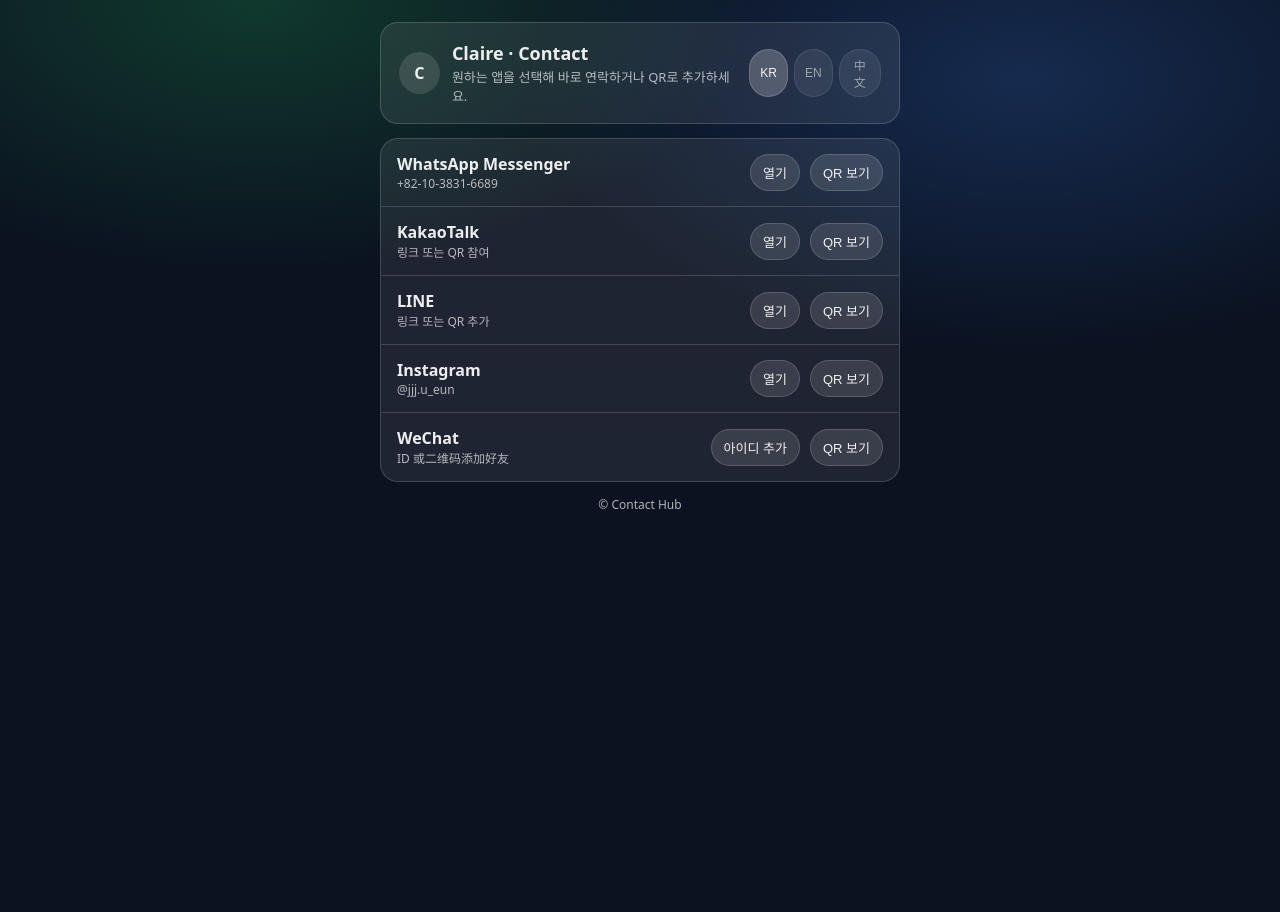
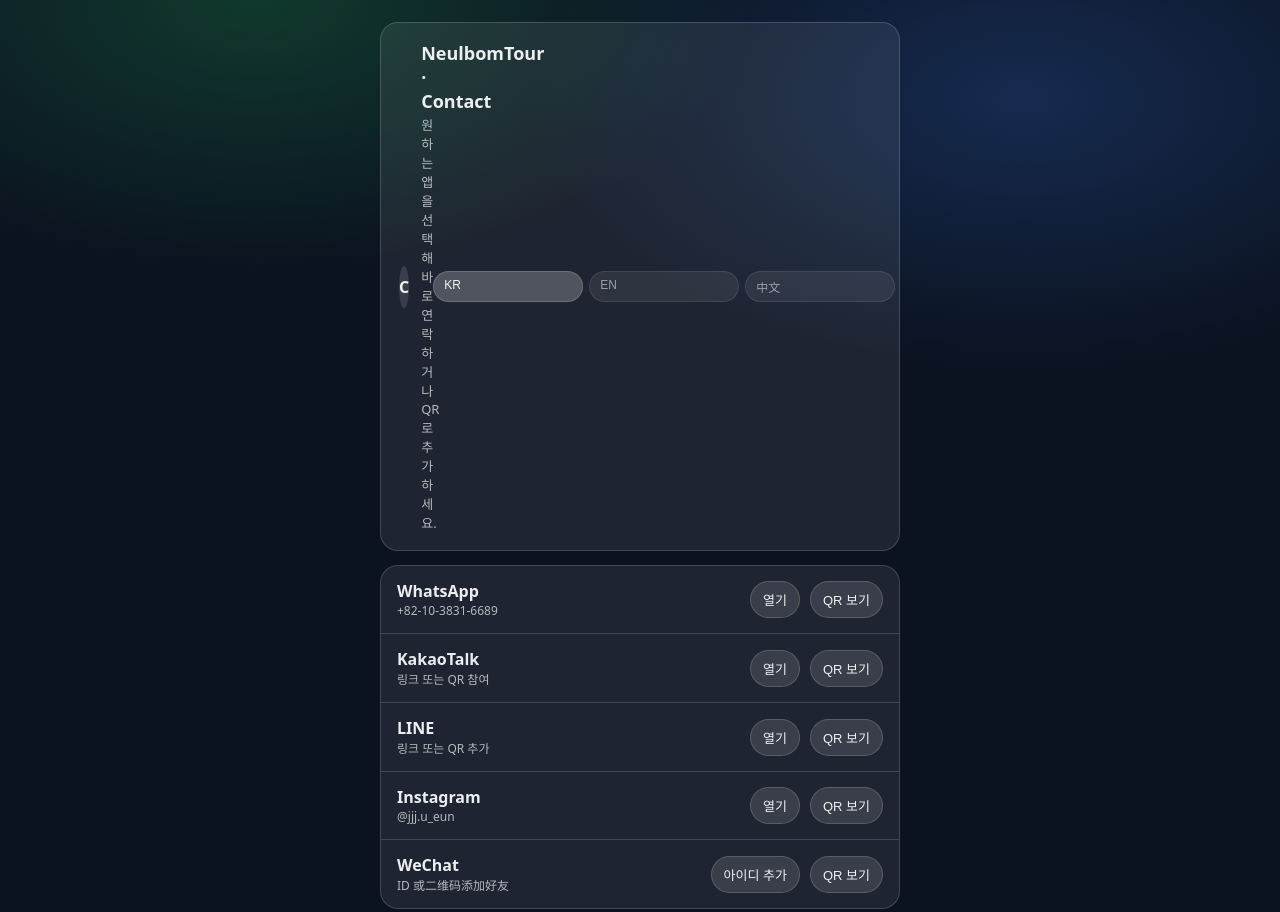
Before and after one commit to neulbomtour/contact, a plain HTML site: page index.html in a window 1280 px wide. Shown: the top 912 px of the page. Before the commit the page ends 800 px from the top, so only its background shows below. Drawn offline with Linux system fonts and the light colour scheme.

Commit message:
Update index.html

```diff
--- a/index.html
+++ b/index.html
@@ -65,6 +65,10 @@
   font-size:12px;
   cursor:pointer;
   opacity:.6;
+  min-width:150px;
+  display:flex;
+  justify-content:space-between;
+  white-space:nowrap;
 }
 .lang-btn.active{
   opacity:1;
@@ -135,7 +139,7 @@
   <div class="top">
     <div class="avatar">C</div>
     <div class="title">
-      <h1 data-i18n="title">Claire · Contact</h1>
+      <h1 data-i18n="title">NeulbomTour · Contact</h1>
       <p class="desc" data-i18n="subtitle">
         원하는 앱을 선택해 바로 연락하거나 QR로 추가하세요.
       </p>
@@ -153,7 +157,7 @@
     <div class="app">
       <div class="left">
         <div class="meta">
-          <p class="name">WhatsApp <span class="tag">Messenger</span></p>
+          <p class="name">WhatsApp</p>
           <p class="sub">+82-10-3831-6689</p>
         </div>
       </div>
@@ -243,15 +247,19 @@
 });
 
 const i18n={
-  kr:{title:"Claire · Contact",subtitle:"원하는 앱을 선택해 바로 연락하거나 QR로 추가하세요.",open:"열기",qr:"QR 보기",addId:"아이디 추가"},
-  en:{title:"Claire · Contact",subtitle:"Choose an app to contact directly or add via QR.",open:"Open",qr:"View QR",addId:"Add ID"},
-  zh:{title:"Claire · 联系方式",subtitle:"请选择应用直接联系，或通过二维码添加。",open:"打开",qr:"查看二维码",addId:"添加ID"}
+  kr:{title:"늘봄투어 · 연락하기",subtitle:"원하는 앱을 선택해 바로 연락하거나 QR로 추가하세요.",open:"열기",qr:"QR 보기",addId:"아이디 추가"},
+  en:{title:"NeulbomTour · Contact",subtitle:"Choose an app to contact directly or add via QR.",open:"Open",qr:"View QR",addId:"Add ID"},
+  zh:{title:"春恒旅途 · 联系方式",subtitle:"请选择应用直接联系，或通过二维码添加。",open:"打开",qr:"查看二维码",addId:"添加ID"}
 };
 
 function setLang(lang){
   document.querySelectorAll("[data-i18n]").forEach(el=>{
     el.innerText=i18n[lang][el.dataset.i18n];
   });
+  // Default language: EN (first visit), otherwise saved
+const savedLang = localStorage.getItem("lang");
+setLang(savedLang || "en");
+
   document.querySelectorAll(".lang-btn").forEach(b=>{
     b.classList.toggle("active",b.dataset.lang===lang);
   });
```
